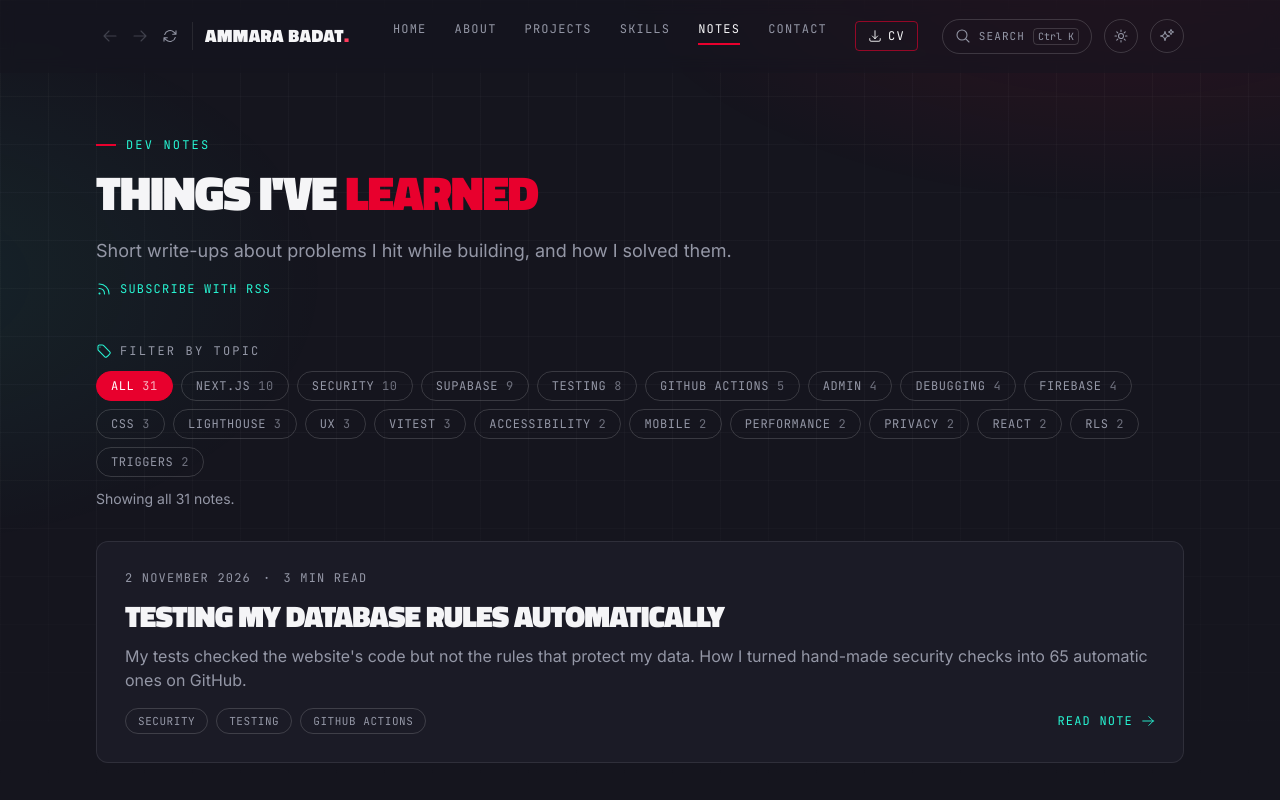
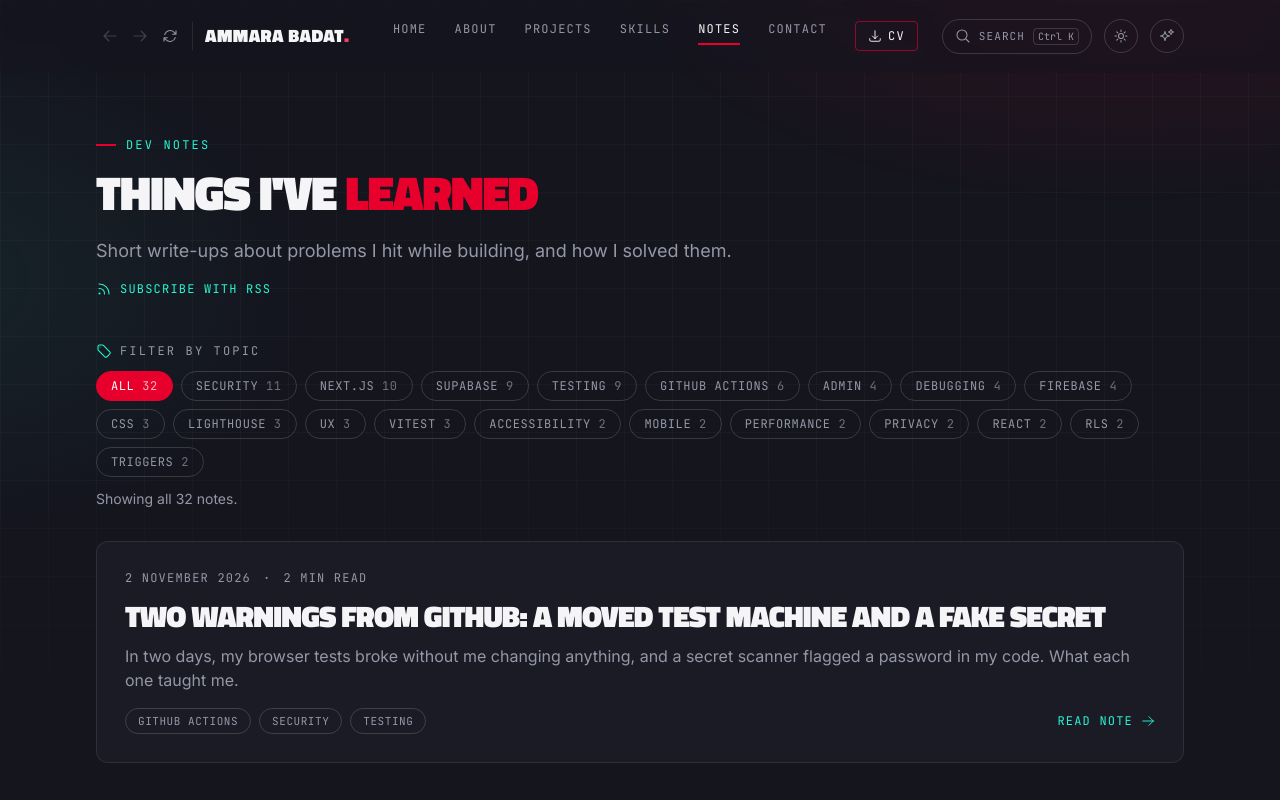
Before and after one commit to ammara-tech/Ammara-Badat-portfolio-Next, a Next.js app: page /notes in a window 1280 px wide. Shown: the top 800 px of the page. Built offline with nearby package versions, Linux system fonts and the light colour scheme.

Commit message:
docs: dev note on two warnings from GitHub

```diff
--- a/content/notes.ts
+++ b/content/notes.ts
@@ -30,6 +30,55 @@ export type Note = {
 };
 
 export const notes: Note[] = [
+  {
+    slug: "two-warnings-from-github",
+    title: "Two warnings from GitHub: a moved test machine and a fake secret",
+    description:
+      "In two days, my browser tests broke without me changing anything, and a secret scanner flagged a password in my code. What each one taught me.",
+    date: "2026-11-02",
+    tags: ["GitHub Actions", "Security", "Testing"],
+    body: [
+      {
+        type: "p",
+        text: "Two things went red this week that had nothing to do with my site's code. Neither was serious, but both were the kind of thing that's easy to ignore and shouldn't be.",
+      },
+      { type: "h2", text: "1. My browser tests broke, but I hadn't changed them" },
+      {
+        type: "p",
+        text: "My browser tests run on a GitHub machine after every push. On Sunday they failed before testing anything, at the step that installs the test browser: \"Playwright does not support chromium on ubuntu26.04\". My workflow asked for ubuntu-latest, and GitHub had just moved \"latest\" to a newer version of Ubuntu that my version of Playwright didn't know yet.",
+      },
+      {
+        type: "code",
+        lang: "yaml",
+        code: "jobs:\n  browser-tests:\n    # Before: runs-on: ubuntu-latest (it changes when GitHub decides)\n    runs-on: ubuntu-24.04 # a fixed version, so it only changes when I change it",
+      },
+      {
+        type: "p",
+        text: "\"Latest\" sounds safe, but it means something different on different days. A test that fails because the machine changed tells you nothing about your code, so now my workflows ask for a fixed version. The catch is that I have to move it forward myself one day, on purpose, when Playwright supports the newer one.",
+      },
+      { type: "h2", text: "2. A secret scanner found a \"password\"" },
+      {
+        type: "p",
+        text: "A few minutes after I pushed my new database tests, GitGuardian emailed me: \"Generic Password\" detected in my repo. My heart dropped for a second. Then I checked the commit. The \"password\" was the word postgres, for the empty test database GitHub creates for about a minute and then deletes. It didn't protect anything real: my Supabase keys and email key are only in Vercel and my own computer, never in the code.",
+      },
+      {
+        type: "p",
+        text: "It was a false alarm, but I still removed it, because a repo where scanners shout about harmless things trains you to ignore them. That throwaway database can only be reached from inside the test run, so it doesn't need a password at all, and now it doesn't have one. Then I marked the alert as a false positive.",
+      },
+      {
+        type: "ul",
+        items: [
+          "Check before you panic: open the exact commit and line the scanner points to.",
+          "Ask what the value actually unlocks. A real key or password must be changed straight away, because deleting it from the code doesn't remove it from the history.",
+          "If it unlocks nothing, still make the warning go away properly, so the next real one stands out.",
+        ],
+      },
+      {
+        type: "tip",
+        text: "Treat a red warning you didn't expect as information, not noise. Both of mine took minutes to understand and fix, and both would have been easy to ignore until they mattered.",
+      },
+    ],
+  },
   {
     slug: "testing-my-database-rules-automatically",
     title: "Testing my database rules automatically",
```
Also changed, not shown: 1 other file (tests, documents, lock files or other folders).
